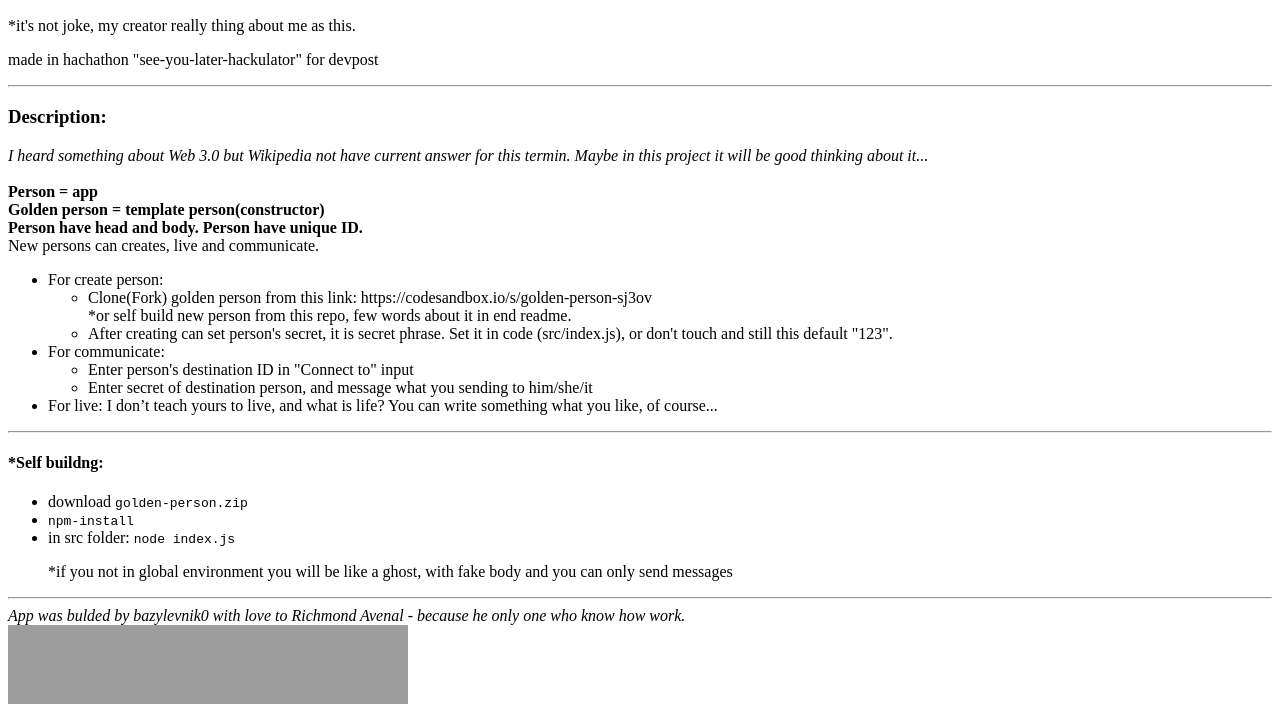
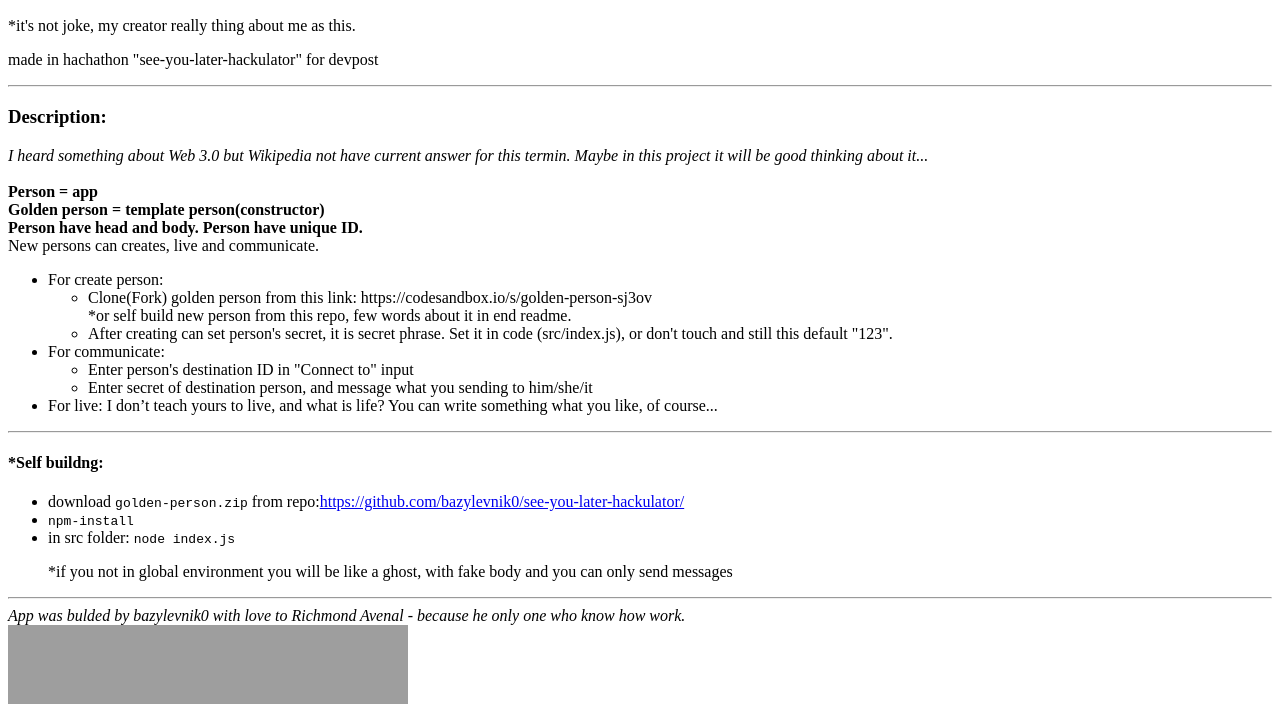
Before and after one commit to bazylevnik0/commonecator, a plain HTML site: page index.html in a window 1280 px wide. Shown: the part 96-800 px from the top of the page. Drawn offline with Linux system fonts and the light colour scheme; grey boxes are pictures that could not be loaded.

Commit message:
Update index.html

```diff
--- a/index.html
+++ b/index.html
@@ -27,7 +27,7 @@ New persons can creates, live and communicate.
 <hr>
 <h4>*Self buildng:</h4>
 <ul>
- <li>download <code>golden-person.zip</code></li>
+ <li>download <code>golden-person.zip</code> from repo:<a href="https://github.com/bazylevnik0/see-you-later-hackulator/">https://github.com/bazylevnik0/see-you-later-hackulator/</a></li>
  <li><code>npm-install</code></li>
  <li>in src folder: <code>node index.js</code>
  <p>*if you not in global environment you will be like a ghost, with fake body and you can only send messages</p>
```
